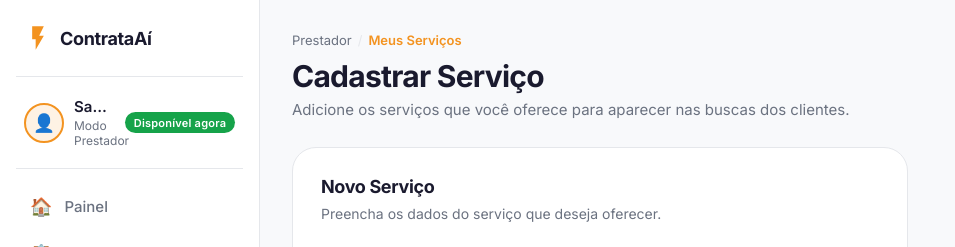
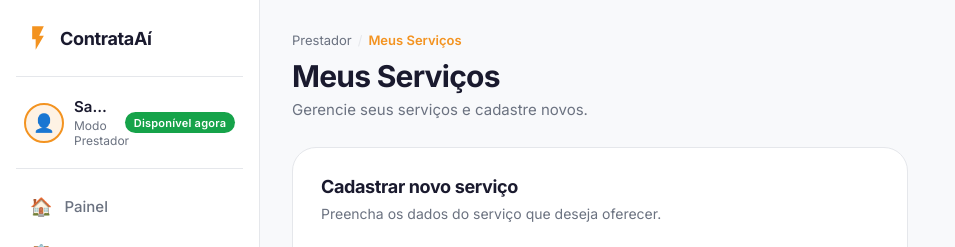
Before and after one commit to JunoPLupus/Contrata-Ai, an Angular app in the folder web/: page /prestador/servicos in a window 1280 px wide. Shown: the top 247 px of the page, without its empty margins (0-955 px from the left). Built offline with nearby package versions, Linux system fonts and the light colour scheme; no server answers; sample sign-in values are in the browser's storage.

Commit message:
feat(prestador): lista serviços cadastrados e corrige nomenclatura #2

```diff
--- a/web/src/app/features/prestador/servicos/servicos.component.html
+++ b/web/src/app/features/prestador/servicos/servicos.component.html
@@ -7,15 +7,15 @@
       <span class="page-header__sep" aria-hidden="true">/</span>
       <span class="page-header__crumb page-header__crumb--active">Meus Serviços</span>
     </div>
-    <h1 class="page-header__title">Cadastrar Serviço</h1>
-    <p class="page-header__subtitle">Adicione os serviços que você oferece para aparecer nas buscas dos clientes.</p>
+    <h1 class="page-header__title">Meus Serviços</h1>
+    <p class="page-header__subtitle">Gerencie seus serviços e cadastre novos.</p>
   </header>
 
   <!-- ── Card do formulário ── -->
   <section class="card form-card" aria-label="Formulário de cadastro de serviço">
 
     <div class="card__header">
-      <h2 class="card__title">Novo Serviço</h2>
+      <h2 class="card__title">Cadastrar novo serviço</h2>
       <p class="card__subtitle">Preencha os dados do serviço que deseja oferecer.</p>
     </div>
 
```
